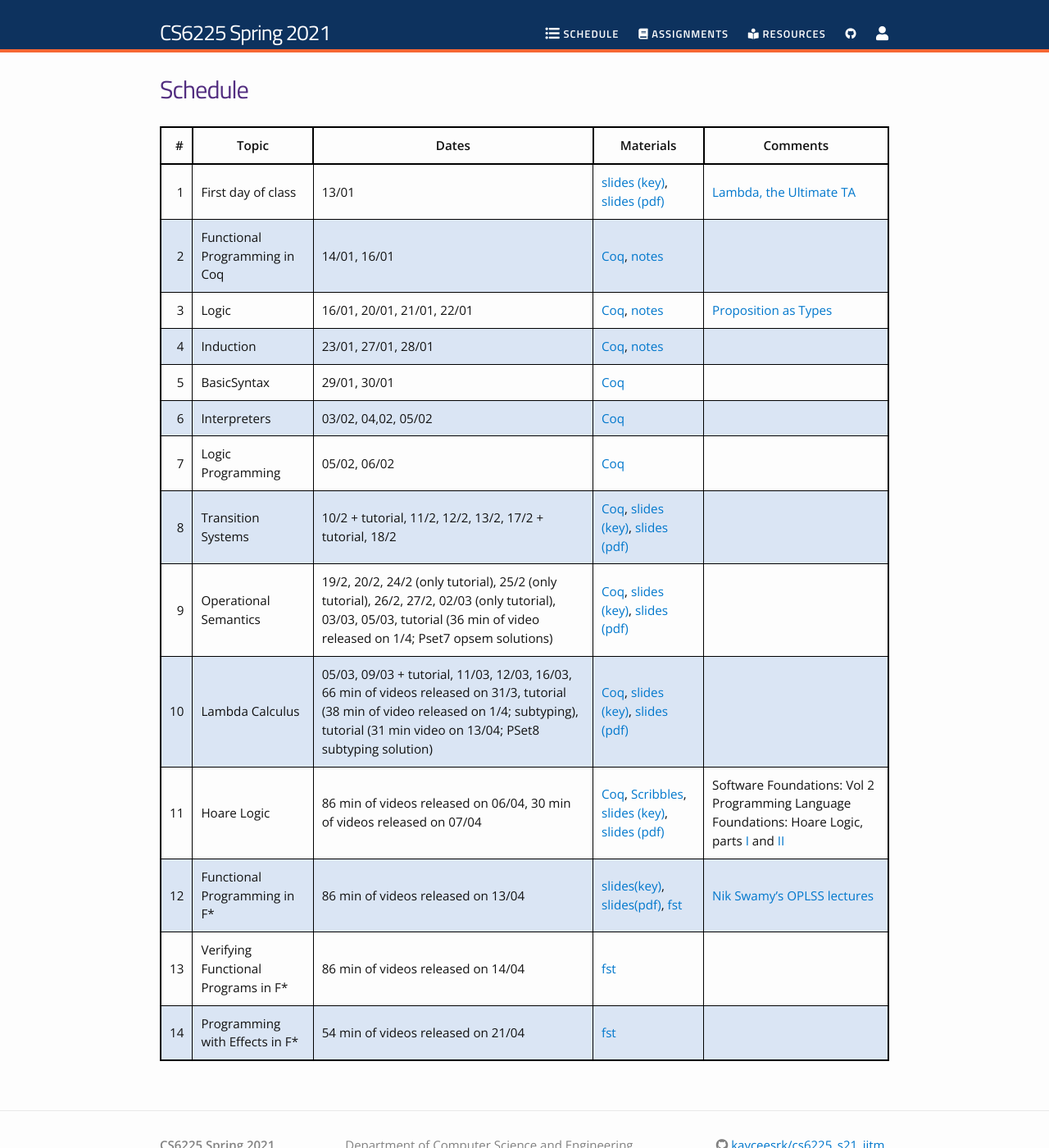
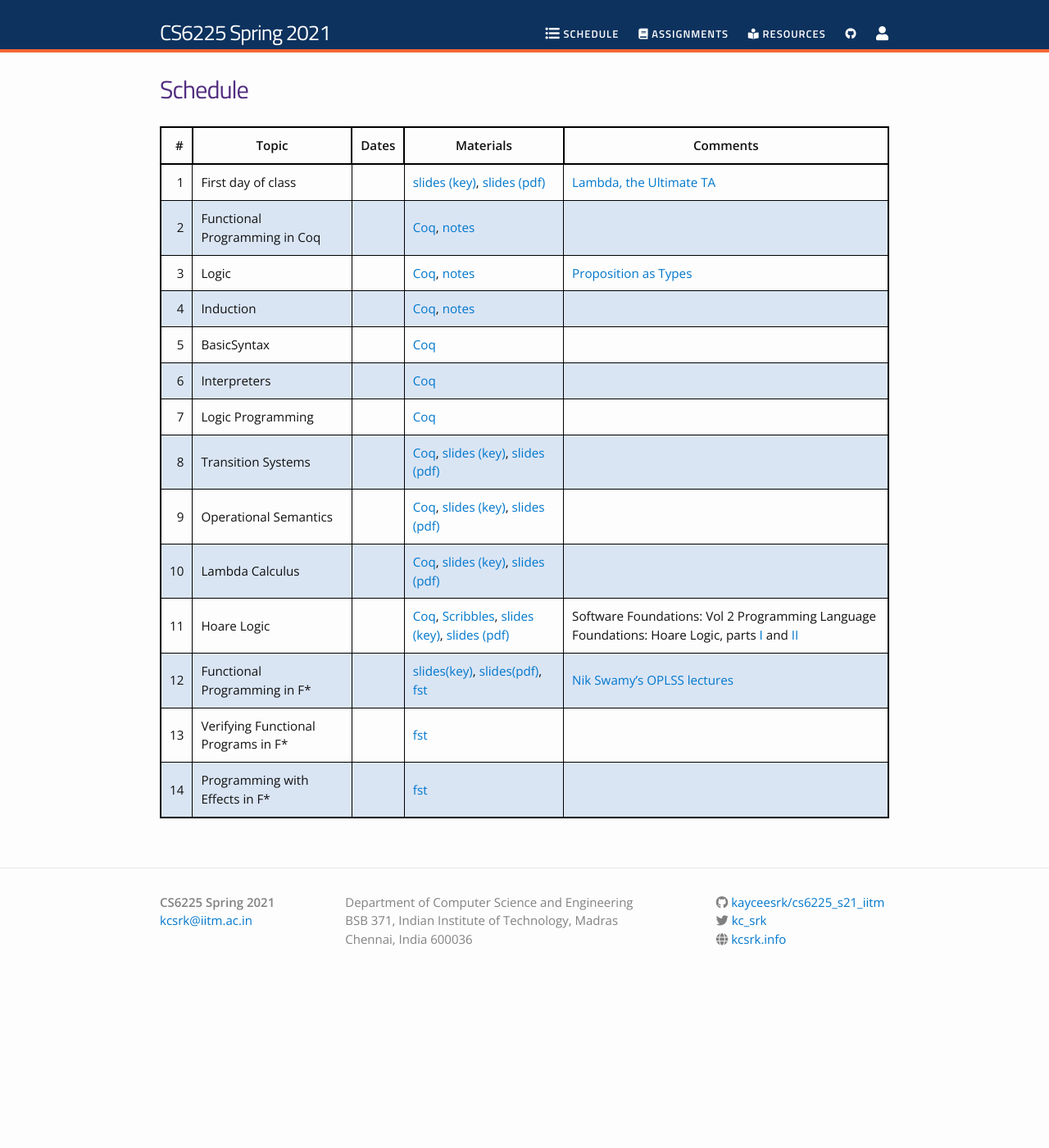
Before and after one commit to kayceesrk/cs6225_s21_iitm, a Jekyll site: the page built from schedule.md, in a window 1280 px wide and 1400 px high. Shown: the whole window at 82% size. Built offline with Jekyll 4.4.1, drawn with Linux system fonts in a browser that asks for light colours; nearby versions of some CDN libraries.

Commit message:
update schedule

```diff
--- a/schedule.md
+++ b/schedule.md
@@ -6,17 +6,17 @@ permalink: /schedule/
 
 | # | Topic | Dates | Materials | Comments |
 |--:|-------|-------|-----------|----------|
-| 1 | First day of class | 13/01 | [slides (key)]({{site.baseurl}}/lectures/0_first_day_of_classes.key), [slides (pdf)]({{site.baseurl}}/lectures/0_first_day_of_classes.pdf) | [Lambda, the Ultimate TA](https://vimeo.com/6615365) |
-| 2 | Functional Programming in Coq | 14/01, 16/01 | [Coq]({{site.baseurl}}/lectures/FunctionalProgramming.v), [notes]({{site.baseurl}}/lectures/FunctionalProgramming.html) | |
-| 3 | Logic | 16/01, 20/01, 21/01, 22/01 | [Coq]({{site.baseurl}}/lectures/Logic.v), [notes]({{site.baseurl}}/lectures/Logic.html) | [Proposition as Types](https://www.youtube.com/watch?v=IOiZatlZtGU) |
-| 4 | Induction | 23/01, 27/01, 28/01 | [Coq]({{site.baseurl}}/lectures/Induction.v), [notes]({{site.baseurl}}/lectures/Induction.html) | |
-| 5 | BasicSyntax | 29/01, 30/01 | [Coq]({{site.baseurl}}/lectures/BasicSyntax.v) | |
-| 6 | Interpreters | 03/02, 04,02, 05/02 | [Coq]({{site.baseurl}}/lectures/Interpreters.v) | |
-| 7 | Logic Programming | 05/02, 06/02  | [Coq]({{site.baseurl}}/lectures/LogicProgramming.v) | |
-| 8 | Transition Systems | 10/2 + tutorial, 11/2, 12/2, 13/2, 17/2 + tutorial, 18/2 | [Coq]({{site.baseurl}}/lectures/TransitionSystems.v), [slides (key)]({{site.baseurl}}/lectures/2_transition_systems.key), [slides (pdf)]({{site.baseurl}}/lectures/2_transition_systems.pdf) | |
-| 9 | Operational Semantics | 19/2, 20/2, 24/2 (only tutorial), 25/2 (only tutorial), 26/2, 27/2, 02/03 (only tutorial), 03/03, 05/03, tutorial (36 min of video released on 1/4; Pset7 opsem solutions) | [Coq]({{site.baseurl}}/lectures/OperationalSemantics.v), [slides (key)]({{site.baseurl}}/lectures/3_operational_semantics.key), [slides (pdf)]({{site.baseurl}}/lectures/3_operational_semantics.pdf) | |
-| 10 | Lambda Calculus | 05/03, 09/03 + tutorial, 11/03, 12/03, 16/03, 66 min of videos released on 31/3, tutorial (38 min of video released on 1/4; subtyping), tutorial (31 min video on 13/04; PSet8 subtyping solution) | [Coq]({{site.baseurl}}/lectures/LambdaCalculus.v), [slides (key)]({{site.baseurl}}/lectures/4_lambda_calculus.key), [slides (pdf)]({{site.baseurl}}/lectures/4_lambda_calculus.pdf) | |
-| 11 | Hoare Logic | 86 min of videos released on 06/04, 30 min of videos released on 07/04 | [Coq]({{site.baseurl}}/lectures/HoareLogic.v),  [Scribbles]({{site.baseurl}}/lectures/Hoare_Logic_scribbles.pdf), [slides (key)]({{site.baseurl}}/lectures/5_Hoare_Logic.key), [slides (pdf)]({{site.baseurl}}/lectures/5_Hoare_Logic.pdf) | Software Foundations: Vol 2 Programming Language Foundations: Hoare Logic, parts [I](https://softwarefoundations.cis.upenn.edu/plf-current/Hoare.html) and [II](https://softwarefoundations.cis.upenn.edu/plf-current/Hoare2.html) |
-| 12 | Functional Programming in F\* | 86 min of videos released on 13/04 | [slides(key)]({{site.baseurl}}/lectures/1_fstar_functional_programming.key), [slides(pdf)]({{site.baseurl}}/lectures/1_fstar_functional_programming.pdf), [fst]({{site.baseurl}}/lectures/fstar_functional.fst) | [Nik Swamy's OPLSS lectures](https://www.youtube.com/playlist?list=PL0DsGHMPLUWW4YQ7sGRNMB7O3lYMKwFEi) |
-| 13 | Verifying Functional Programs in F\* | 86 min of videos released on 14/04 | [fst]({{site.baseurl}}/lectures/fstar_verification.fst) | |
-| 14 | Programming with Effects in F\* | 54 min of videos released on 21/04 | [fst]({{site.baseurl}}/lectures/fstar_effects.fst) | |
+| 1 | First day of class | | [slides (key)]({{site.baseurl}}/lectures/0_first_day_of_classes.key), [slides (pdf)]({{site.baseurl}}/lectures/0_first_day_of_classes.pdf) | [Lambda, the Ultimate TA](https://vimeo.com/6615365) |
+| 2 | Functional Programming in Coq | | [Coq]({{site.baseurl}}/lectures/FunctionalProgramming.v), [notes]({{site.baseurl}}/lectures/FunctionalProgramming.html) | |
+| 3 | Logic | | [Coq]({{site.baseurl}}/lectures/Logic.v), [notes]({{site.baseurl}}/lectures/Logic.html) | [Proposition as Types](https://www.youtube.com/watch?v=IOiZatlZtGU) |
+| 4 | Induction | | [Coq]({{site.baseurl}}/lectures/Induction.v), [notes]({{site.baseurl}}/lectures/Induction.html) | |
+| 5 | BasicSyntax | | [Coq]({{site.baseurl}}/lectures/BasicSyntax.v) | |
+| 6 | Interpreters |  | [Coq]({{site.baseurl}}/lectures/Interpreters.v) | |
+| 7 | Logic Programming | | [Coq]({{site.baseurl}}/lectures/LogicProgramming.v) | |
+| 8 | Transition Systems | | [Coq]({{site.baseurl}}/lectures/TransitionSystems.v), [slides (key)]({{site.baseurl}}/lectures/2_transition_systems.key), [slides (pdf)]({{site.baseurl}}/lectures/2_transition_systems.pdf) | |
+| 9 | Operational Semantics | | [Coq]({{site.baseurl}}/lectures/OperationalSemantics.v), [slides (key)]({{site.baseurl}}/lectures/3_operational_semantics.key), [slides (pdf)]({{site.baseurl}}/lectures/3_operational_semantics.pdf) | |
+| 10 | Lambda Calculus |  | [Coq]({{site.baseurl}}/lectures/LambdaCalculus.v), [slides (key)]({{site.baseurl}}/lectures/4_lambda_calculus.key), [slides (pdf)]({{site.baseurl}}/lectures/4_lambda_calculus.pdf) | |
+| 11 | Hoare Logic | | [Coq]({{site.baseurl}}/lectures/HoareLogic.v),  [Scribbles]({{site.baseurl}}/lectures/Hoare_Logic_scribbles.pdf), [slides (key)]({{site.baseurl}}/lectures/5_Hoare_Logic.key), [slides (pdf)]({{site.baseurl}}/lectures/5_Hoare_Logic.pdf) | Software Foundations: Vol 2 Programming Language Foundations: Hoare Logic, parts [I](https://softwarefoundations.cis.upenn.edu/plf-current/Hoare.html) and [II](https://softwarefoundations.cis.upenn.edu/plf-current/Hoare2.html) |
+| 12 | Functional Programming in F\* | | [slides(key)]({{site.baseurl}}/lectures/1_fstar_functional_programming.key), [slides(pdf)]({{site.baseurl}}/lectures/1_fstar_functional_programming.pdf), [fst]({{site.baseurl}}/lectures/fstar_functional.fst) | [Nik Swamy's OPLSS lectures](https://www.youtube.com/playlist?list=PL0DsGHMPLUWW4YQ7sGRNMB7O3lYMKwFEi) |
+| 13 | Verifying Functional Programs in F\* | | [fst]({{site.baseurl}}/lectures/fstar_verification.fst) | |
+| 14 | Programming with Effects in F\* | | [fst]({{site.baseurl}}/lectures/fstar_effects.fst) | |
```
